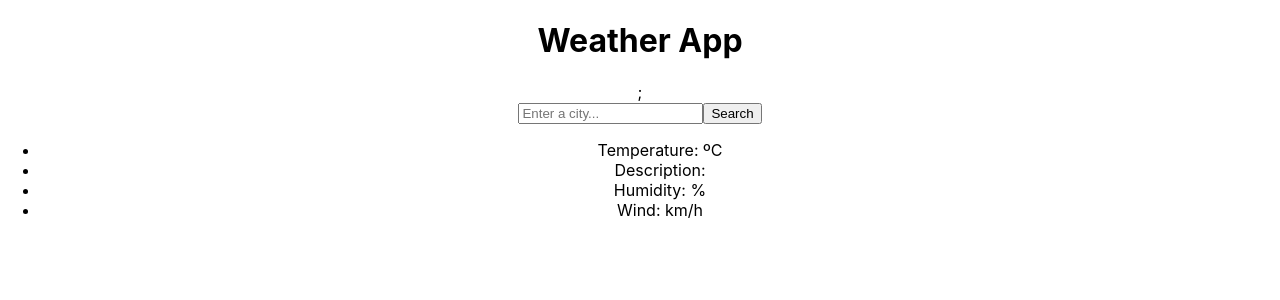
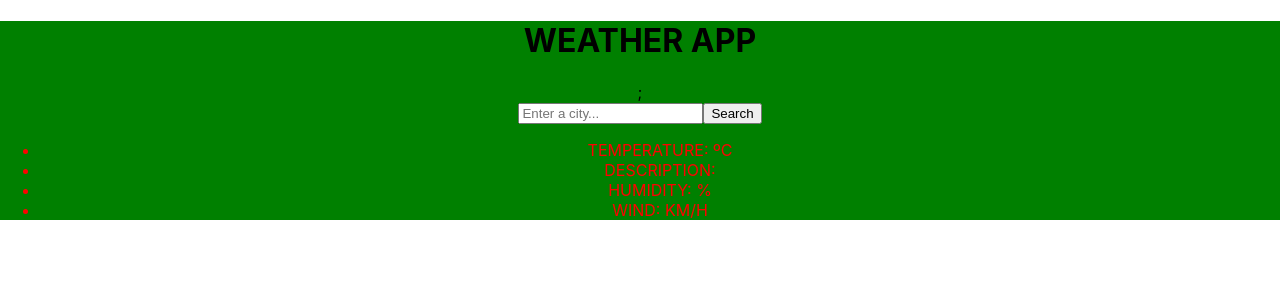
Before and after one commit to 169233/react-app, a React (Create React App) app: page / in a window 1280 px wide. Shown: the top 300 px of the page. Built offline with nearby package versions, Linux system fonts and the light colour scheme.

Commit message:
add some css

```diff
--- a/src/App.css
+++ b/src/App.css
@@ -1,38 +1,6 @@
 .App {
-  text-align: center;
+  background: green;
+  text-align:center ;
+  display: block;
+  margin: 0 auto;
 }
-
-.App-logo {
-  height: 40vmin;
-  pointer-events: none;
-}
-
-@media (prefers-reduced-motion: no-preference) {
-  .App-logo {
-    animation: App-logo-spin infinite 20s linear;
-  }
-}
-
-.App-header {
-  background-color: white;
-  min-height: 100vh;
-  display: flex;
-  flex-direction: column;
-  align-items: center;
-  justify-content: center;
-  font-size: calc(10px + 2vmin);
-  color: black;
-}
-
-.App-link {
-  color: #61dafb;
-}
-
-@keyframes App-logo-spin {
-  from {
-    transform: rotate(0deg);
-  }
-  to {
-    transform: rotate(360deg);
-  }
-}
--- a/src/Weather.css
+++ b/src/Weather.css
@@ -0,0 +1,8 @@
+.Weather{
+    text-transform: uppercase;
+}
+
+.Weather li{
+    color: red;
+
+}
```
